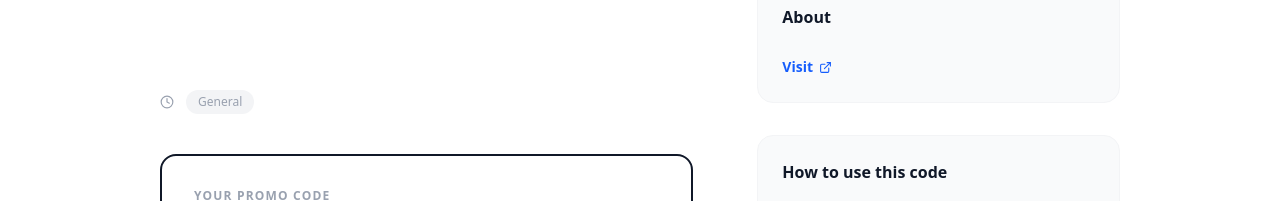
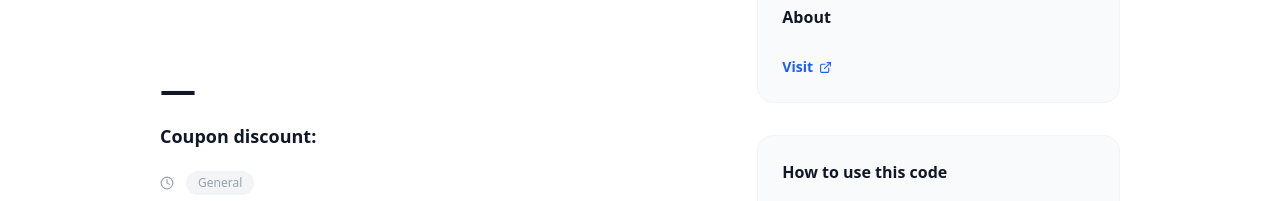
Before and after one commit to thatsayon/blinkdeal-frontend, a Next.js app: page /coupons/1/1 in a window 1280 px wide. Shown: the part 181-382 px from the top of the page. Built offline with nearby package versions, Linux system fonts and the light colour scheme; no server answers.

Commit message:
feat: open store URL on coupon click, update SEO metadata, and improve coupon detail display

```diff
--- a/src/app/coupons/[store]/[couponSlug]/CouponDetailClient.tsx
+++ b/src/app/coupons/[store]/[couponSlug]/CouponDetailClient.tsx
@@ -18,6 +18,10 @@ export default function CouponDetailClient({ coupon }: { coupon: Coupon }) {
         setCopied(true);
         recordCouponClick(coupon.slug).catch(console.error); // Track click without blocking
         setTimeout(() => setCopied(false), 2500);
+
+        if (coupon.store_url) {
+            window.open(coupon.store_url, "_blank", "noopener,noreferrer");
+        }
     };
 
     const handleShareCopy = () => {
@@ -58,9 +62,12 @@ export default function CouponDetailClient({ coupon }: { coupon: Coupon }) {
                                 )}
                             </div>
                             <h1 className="text-3xl sm:text-4xl font-black tracking-tight text-gray-900 mb-3">
-                                {coupon.title}
+                                {storeName} — {coupon.title}
                             </h1>
-                            <p className="text-lg text-gray-500 mb-5 leading-relaxed">{coupon.description}</p>
+                            <div className="text-lg text-gray-500 mb-5 leading-relaxed">
+                                <p className="mb-2"><strong className="text-gray-900">Coupon discount:</strong> {coupon.discount}</p>
+                                <p>{coupon.description}</p>
+                            </div>
                             <div className="flex flex-wrap items-center gap-3">
                                 {coupon.verified && (
                                     <span className="flex items-center gap-1.5 text-emerald-700 bg-emerald-50 border border-emerald-100 px-3 py-1 rounded-full font-bold text-xs uppercase tracking-wide">
--- a/src/app/coupons/[store]/[couponSlug]/page.tsx
+++ b/src/app/coupons/[store]/[couponSlug]/page.tsx
@@ -17,15 +17,29 @@ export async function generateMetadata({ params }: Props): Promise<Metadata> {
         return {
             title: `${storeName} Promo Code "${coupon.code}" — ${coupon.discount} | BlinkDeal`,
             description: `Verified ${storeName} coupon code ${coupon.code}: ${coupon.title}. ${coupon.expiry}. Copy and save instantly at BlinkDeal.`,
+            alternates: {
+                canonical: `https://blinkdeal.cc/coupons/${coupon.store_slug || store}/${coupon.slug}`
+            },
             openGraph: {
                 title: `${storeName}: ${coupon.title}`,
                 description: `Use code ${coupon.code} to get ${coupon.discount} at ${storeName}. Verified and working.`,
                 siteName: "BlinkDeal",
+                type: "website",
+                url: `https://blinkdeal.cc/coupons/${coupon.store_slug || store}/${coupon.slug}`,
+                images: [
+                    {
+                        url: `https://blinkdeal.cc/og/${coupon.slug}.jpg`,
+                        width: 1200,
+                        height: 630,
+                        alt: `${storeName} Coupon`
+                    }
+                ],
             },
             twitter: {
-                card: "summary",
+                card: "summary_large_image",
                 title: `${storeName}: ${coupon.title}`,
                 description: `Use code ${coupon.code} to get ${coupon.discount} at ${storeName}.`,
+                images: [`https://blinkdeal.cc/og/${coupon.slug}.jpg`],
             },
         };
     } catch (e) {
@@ -42,8 +56,8 @@ export default async function CouponDetailPage({ params }: Props) {
         const couponSchema = {
             "@context": "https://schema.org",
             "@type": "DiscountOffer",
-            name: coupon.title,
-            description: coupon.description,
+            name: `${storeName} — ${coupon.title}`,
+            description: `Coupon discount: ${coupon.discount}. ${coupon.description}`,
             discountCode: coupon.code,
             seller: {
                 "@type": "Organization",
```
